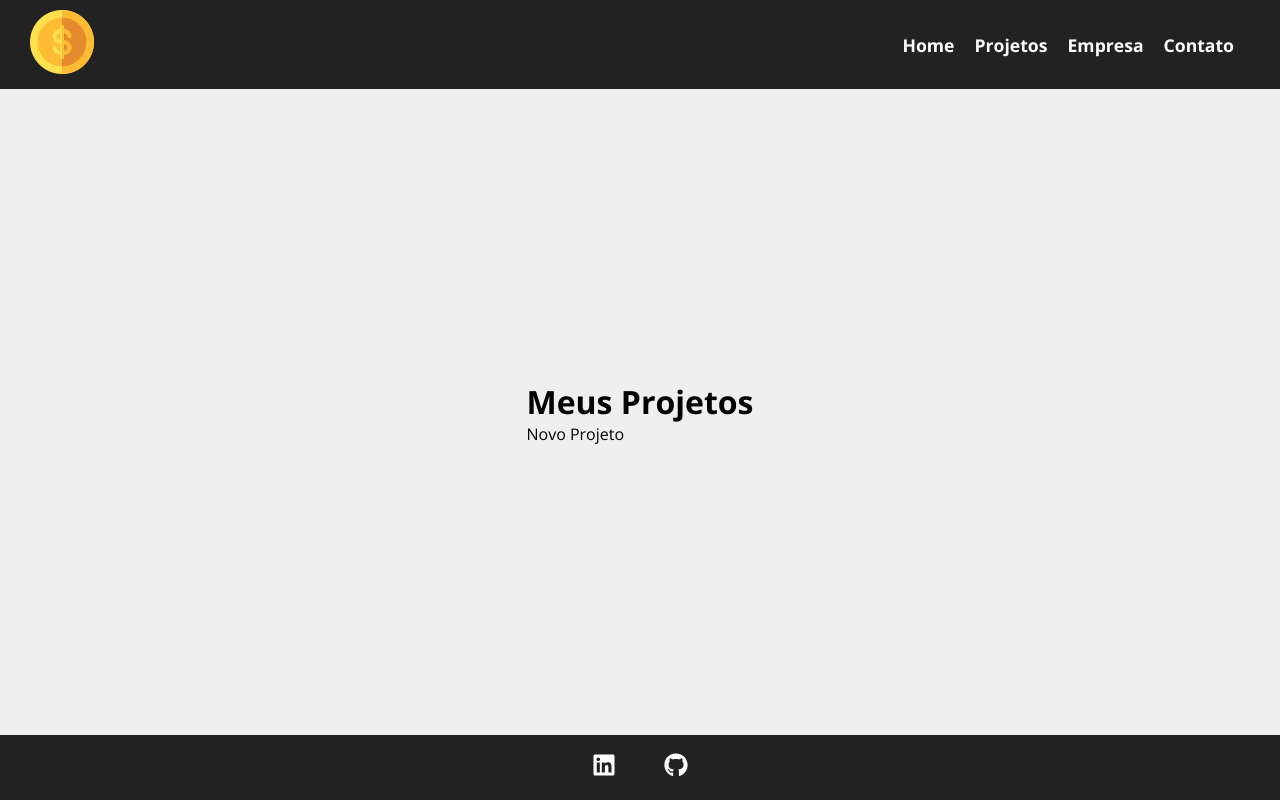
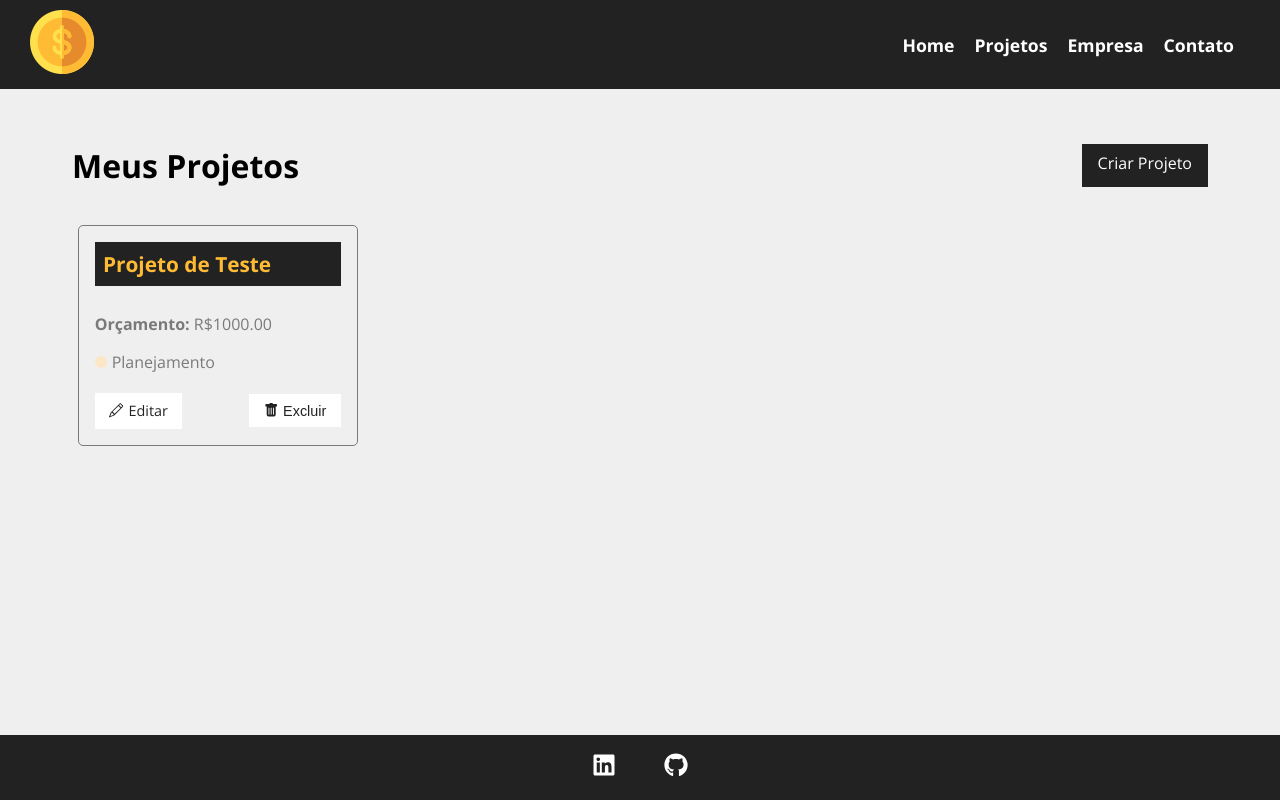
Before and after one commit to YudiYamada/gerenciador-de-projetos, a React (Vite) app: page /projetos in a window 1280 px wide. Built offline with nearby package versions, Linux system fonts and the light colour scheme; data requests are answered from the project's data file.

Commit message:
feat: add Loading component to Projetos.jsx

```diff
--- a/src/pages/Projetos/Projetos.jsx
+++ b/src/pages/Projetos/Projetos.jsx
@@ -1,19 +1,42 @@
 import { useLocation } from "react-router-dom";
 import Message from "../../components/Message/Message";
-import {} from "./ProjetosStyle";
+import { ProjectContainer, TitleContainer } from "./ProjetosStyle";
+import Container from "../../components/Container/Container";
+import LinkButton from "../../components/LinkButton/LinkButton";
+import ProjectCard from "../../components/ProjectCard/ProjectCard";
+import useProjects from "../../hooks/useProjects";
+import Loading from "../../components/Loading/Loading";
 
 function Projetos() {
   const location = useLocation();
   const message = location.state?.message || "";
+  const { projects, loading, error } = useProjects();
 
   return (
-    <>
-      <div>
+    <ProjectContainer>
+      <TitleContainer>
         <h1>Meus Projetos</h1>
-        <a href="#">Novo Projeto</a>
-      </div>
+        <LinkButton to="/novoprojeto" text="Criar Projeto" />
+      </TitleContainer>
       {message && <Message msg={message} type="success" />}
-    </>
+      {error && <p>Erro ao carregar projetos: {error}</p>}
+      <Container justify="start">
+        {loading ? (
+          <Loading />
+        ) : projects.length > 0 ? (
+          projects.map((project) => (
+            <ProjectCard
+              key={project.id}
+              name={project.name}
+              budget={project.budget}
+              category={project.category?.name || "Categoria desconhecida"}
+            />
+          ))
+        ) : (
+          !loading && !error && <p>Não há projetos cadastrados!</p>
+        )}
+      </Container>
+    </ProjectContainer>
   );
 }
 
--- a/src/pages/Projetos/ProjetosStyle.jsx
+++ b/src/pages/Projetos/ProjetosStyle.jsx
@@ -0,0 +1,13 @@
+import styled from "styled-components";
+
+export const ProjectContainer = styled.div`
+  padding: 2em;
+  width: 100%;
+  height: 75vh;
+`;
+
+export const TitleContainer = styled.div`
+  display: flex;
+  justify-content: space-between;
+  margin-bottom: 2em;
+`;
```
